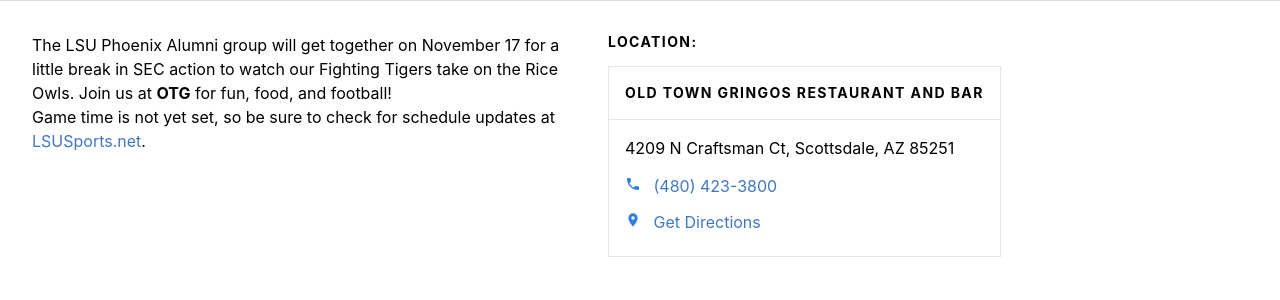
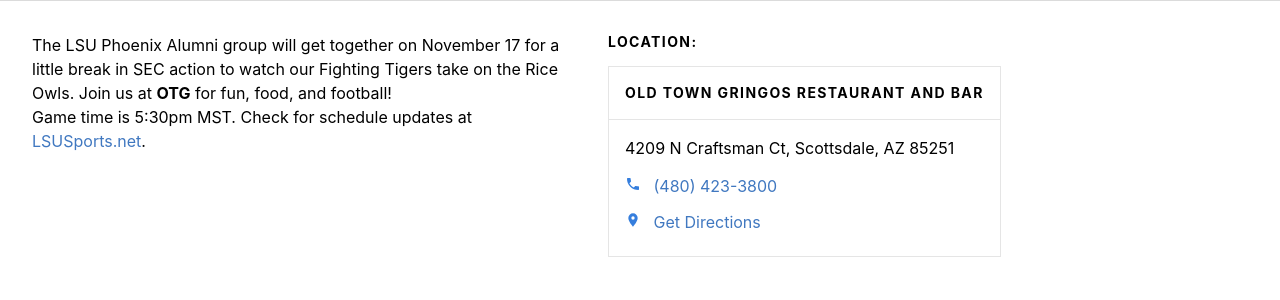
Before and after one commit to lsu-phoenix-alumni/lsu-phoenix-alumni.github.io, a Jekyll site: the page built from _events/football-rice-owls-vs-lsu.markdown, in a window 1280 px wide. Shown: the part 206-506 px from the top of the page. Built offline with Jekyll 4.4.1, drawn with Linux system fonts in a browser that asks for light colours.

Commit message:
Updated Football Rice Owls Vs Lsu

```diff
--- a/_events/football-rice-owls-vs-lsu.markdown
+++ b/_events/football-rice-owls-vs-lsu.markdown
@@ -13,4 +13,4 @@
 
 The LSU Phoenix Alumni group will get together on November 17 for a little break in SEC action to watch our Fighting Tigers take on the Rice Owls. Join us at **OTG** for fun, food, and football!
 
-Game time is not yet set, so be sure to check for schedule updates at [LSUSports.net](http://www.lsusports.net/SportSelect.dbml?SPID=2164&SPSID=27811&DB_OEM_ID=5200).
+Game time is 5:30pm MST. Check for schedule updates at [LSUSports.net](http://www.lsusports.net/SportSelect.dbml?SPID=2164&SPSID=27811&DB_OEM_ID=5200).
```
